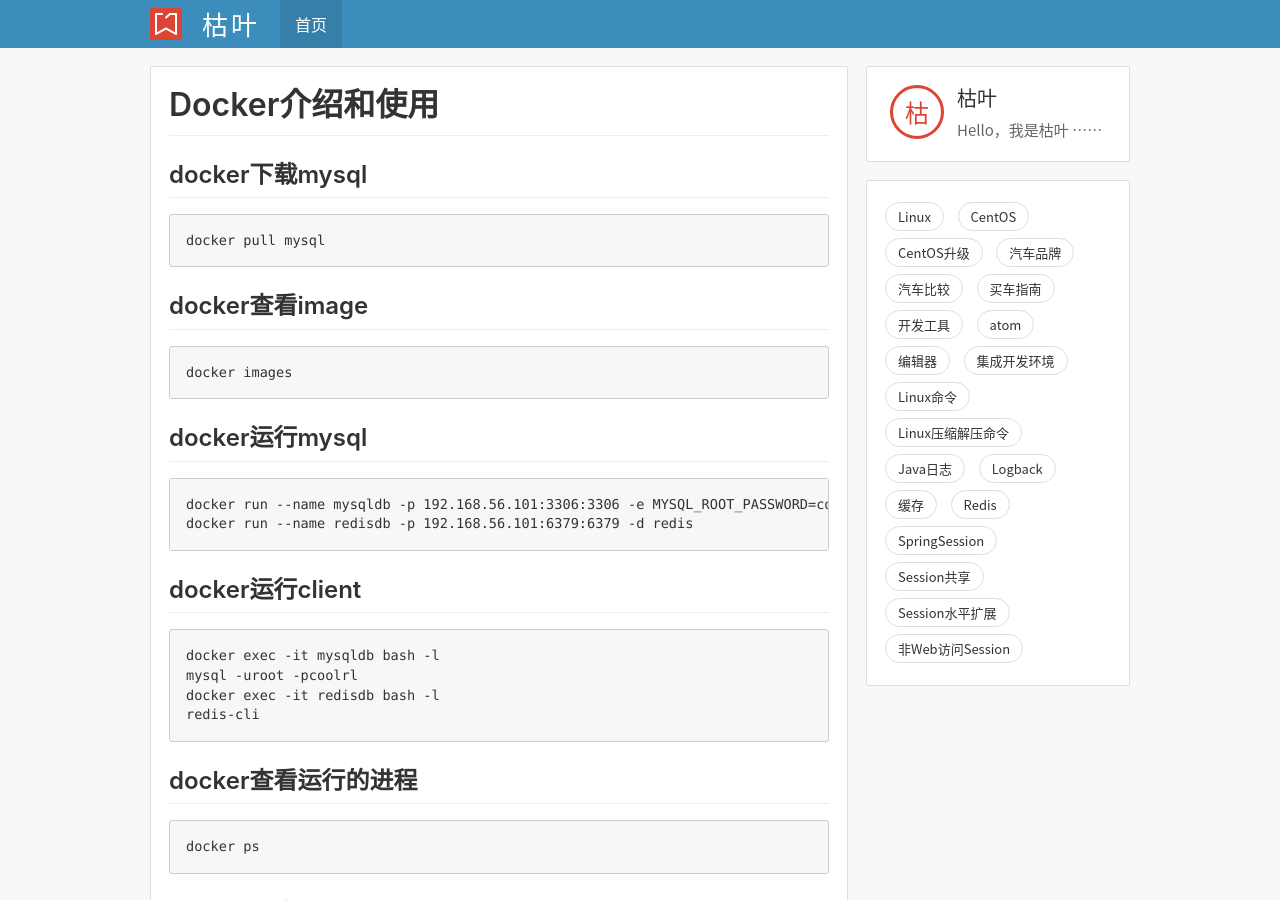
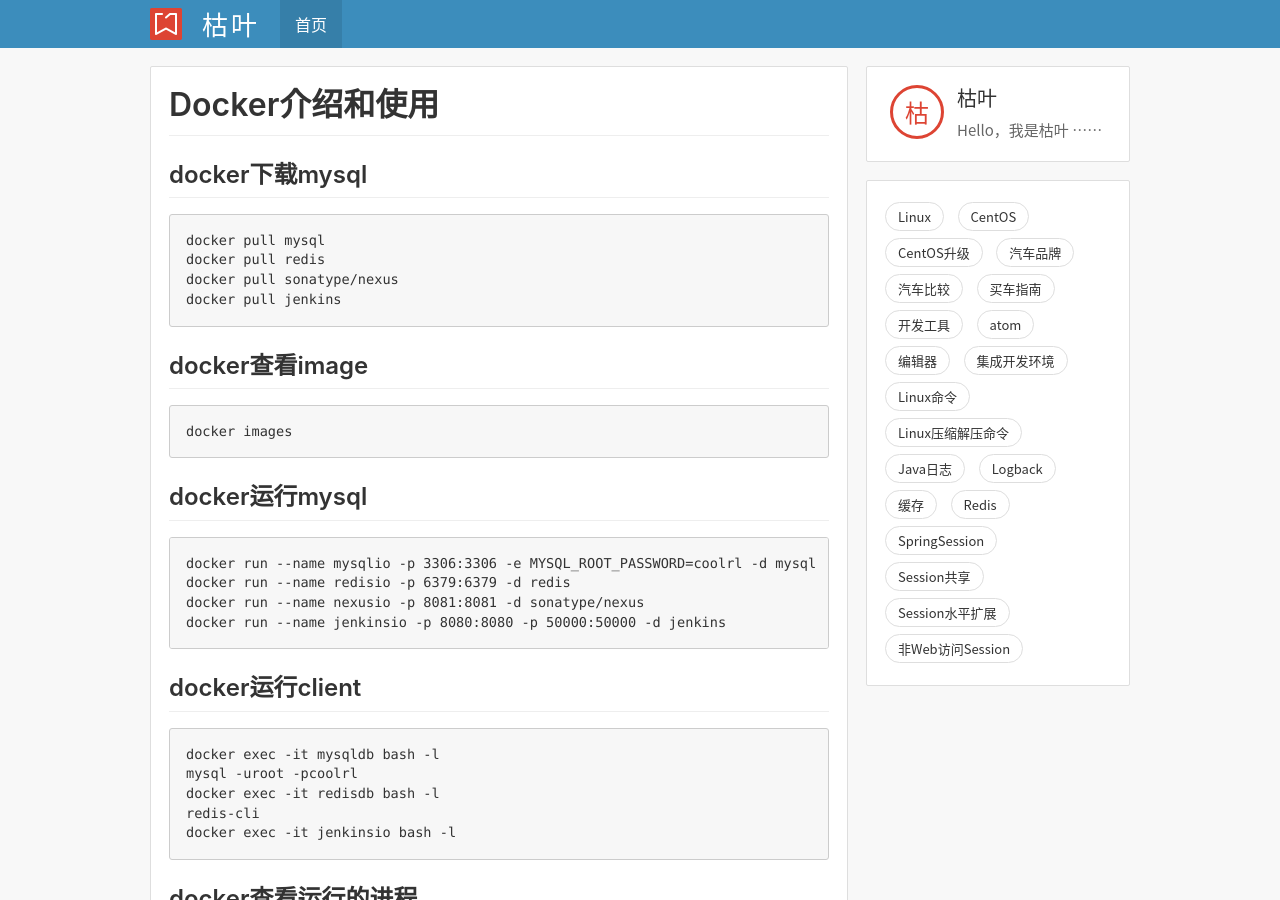
Before and after one commit to kuyer/kuyer.github.com, a Jekyll site: the page built from _posts/linux/2017-05-24-docker.md, in a window 1280 px wide and 900 px high. Built offline with Jekyll 4.4.1, drawn with Linux system fonts in a browser that asks for light colours.

Commit message:
更新docker

````diff
--- a/_posts/linux/2017-05-24-docker.md
+++ b/_posts/linux/2017-05-24-docker.md
@@ -15,6 +15,9 @@ published: true
 
 ```
 docker pull mysql
+docker pull redis
+docker pull sonatype/nexus
+docker pull jenkins
 ```
 
 ## docker查看image
@@ -26,8 +29,10 @@ docker images
 ## docker运行mysql
 
 ```
-docker run --name mysqldb -p 192.168.56.101:3306:3306 -e MYSQL_ROOT_PASSWORD=coolrl -d mysql
-docker run --name redisdb -p 192.168.56.101:6379:6379 -d redis
+docker run --name mysqlio -p 3306:3306 -e MYSQL_ROOT_PASSWORD=coolrl -d mysql
+docker run --name redisio -p 6379:6379 -d redis
+docker run --name nexusio -p 8081:8081 -d sonatype/nexus
+docker run --name jenkinsio -p 8080:8080 -p 50000:50000 -d jenkins
 ```
 
 ## docker运行client
@@ -37,6 +42,7 @@ docker exec -it mysqldb bash -l
 mysql -uroot -pcoolrl
 docker exec -it redisdb bash -l
 redis-cli
+docker exec -it jenkinsio bash -l
 ```
 
 ## docker查看运行的进程
````
